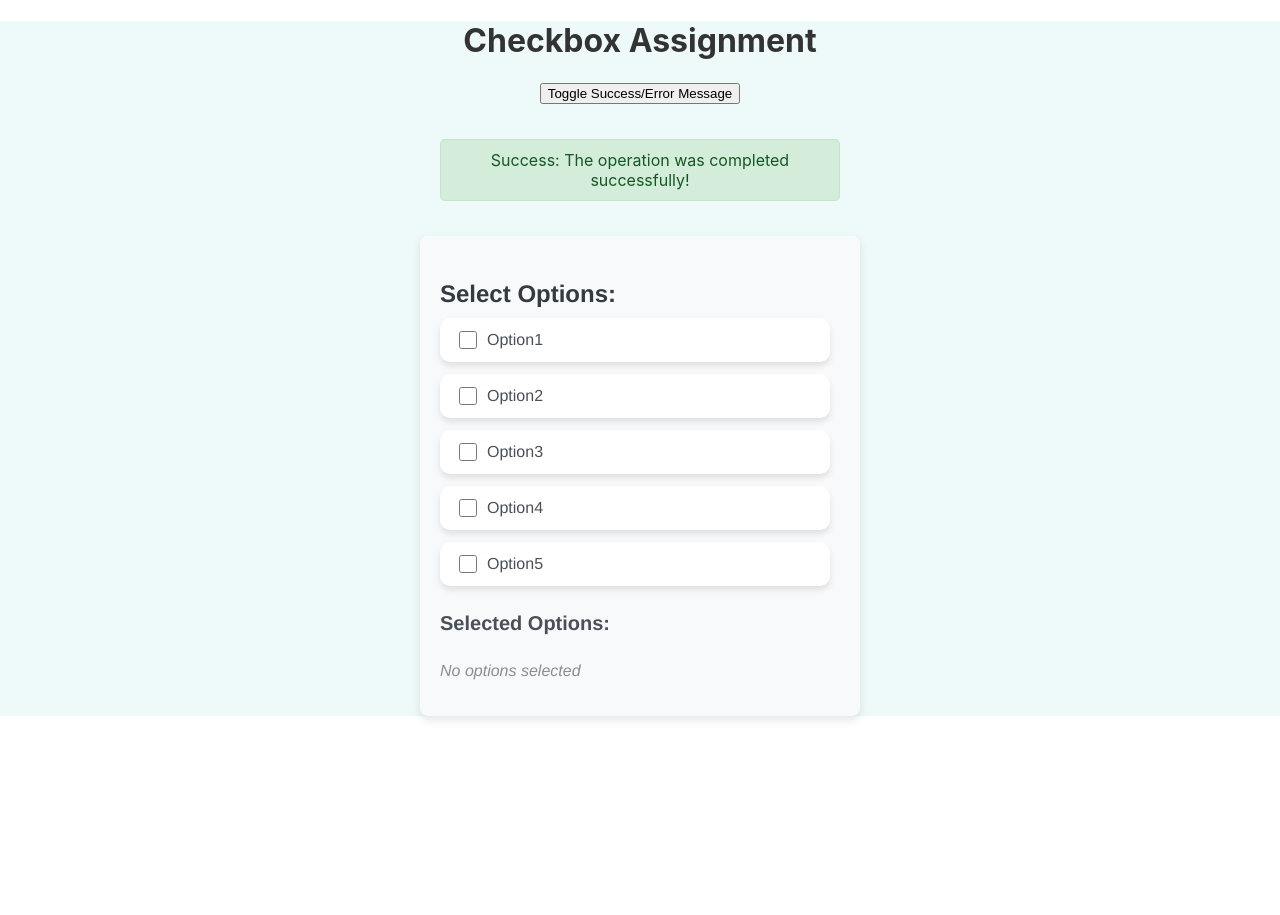
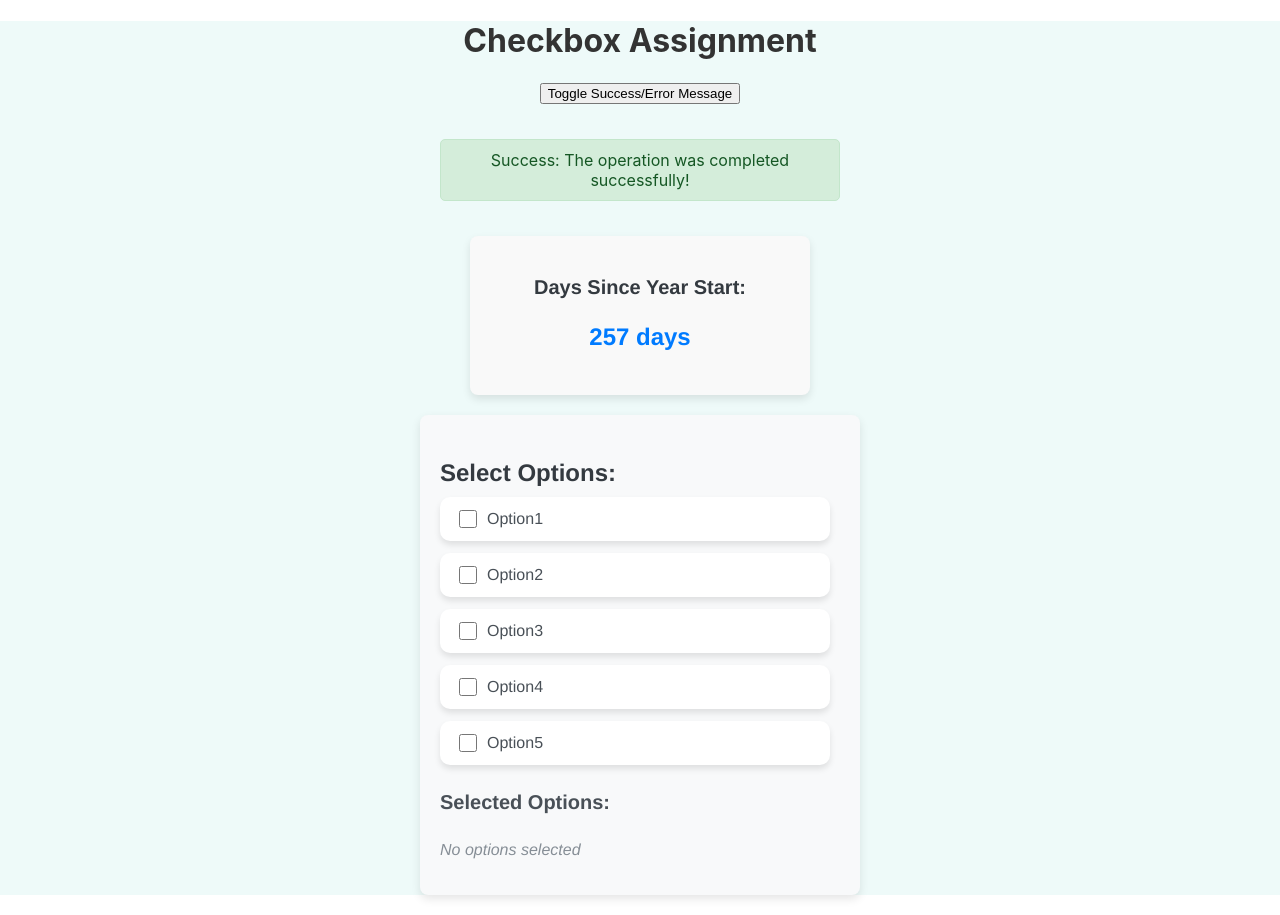
Before and after one commit to Akhilarroj22992923/checkbox-assignmet, a React (Create React App) app: page / in a window 1280 px wide. Before the commit the page ends 800 px from the top, so only its background shows below. Built offline with nearby package versions, Linux system fonts and the light colour scheme.

Commit message:
Added the feature of displays the number of days since the beginning of the year that date is in

```diff
--- a/src/App.js
+++ b/src/App.js
@@ -1,29 +1,29 @@
-// src/App.js
-
 import React, { useState } from 'react';
 import './App.css';
 import CheckboxComponent from './CheckboxComponent';
-import MessageComponent from './MessageComponent'; // Import the new component
+import MessageComponent from './MessageComponent';
+import DaysSinceYearStart from './DaysSinceYearStart'; // Import the new component
 
 function App() {
-  const [isSuccess, setIsSuccess] = useState(true); // State to toggle success or error messages
+  const [isSuccess, setIsSuccess] = useState(true);
 
   const options = ['Option1', 'Option2', 'Option3', 'Option4', 'Option5'];
+
+  // Get today's date in YYYY-MM-DD format
+  const today = new Date();
+  const exampleDate = today.toISOString().split('T')[0]; // Format the date as 'YYYY-MM-DD'
 
   return (
     <div className="app-container">
       <center>
         <h1>Checkbox Assignment</h1>
         <button onClick={() => setIsSuccess(!isSuccess)}>
-        Toggle Success/Error Message
-      </button>
-      <MessageComponent isSuccess={isSuccess} />
+          Toggle Success/Error Message
+        </button>
+        <MessageComponent isSuccess={isSuccess} />
+        <DaysSinceYearStart date={exampleDate} /> {/* Use the new component with today's date */}
       </center>
       <CheckboxComponent options={options} />
-      {/* <MessageComponent isSuccess={isSuccess} /> */}
-      {/* <button onClick={() => setIsSuccess(!isSuccess)}>
-        Toggle Success/Error Message
-      </button> */}
     </div>
   );
 }
--- /dev/null
+++ b/src/DaysSinceYearStart.css
@@ -0,0 +1,23 @@
+/* Basic styling for the DaysSinceYearStart component */
+.days-container {
+    padding: 20px;
+    background-color: #f9f9f9;
+    border-radius: 8px;
+    box-shadow: 0 4px 8px rgba(0, 0, 0, 0.1);
+    max-width: 300px;
+    margin: 20px auto;
+    text-align: center;
+    font-family: 'Helvetica Neue', sans-serif;
+  }
+
+  .days-container h3 {
+    font-size: 1.25rem;
+    color: #343a40;
+    margin-bottom: 10px;
+  }
+
+  .days-container p {
+    font-size: 1.5rem;
+    color: #007bff;
+    font-weight: bold;
+  }
--- /dev/null
+++ b/src/DaysSinceYearStart.js
@@ -0,0 +1,20 @@
+import React from 'react';
+import './DaysSinceYearStart.css'; // Create this CSS file for styling
+
+const DaysSinceYearStart = ({ date }) => {
+  const calculateDaysSinceYearStart = (date) => {
+    const givenDate = new Date(date);
+    const yearStart = new Date(givenDate.getFullYear(), 0, 1);
+    const diffTime = givenDate - yearStart;
+    return Math.floor(diffTime / (1000 * 60 * 60 * 24)) + 1; // +1 to include the given day
+  };
+
+  return (
+    <div className="days-container">
+      <h3>Days Since Year Start:</h3>
+      <p>{calculateDaysSinceYearStart(date)} days</p>
+    </div>
+  );
+};
+
+export default DaysSinceYearStart;
```
